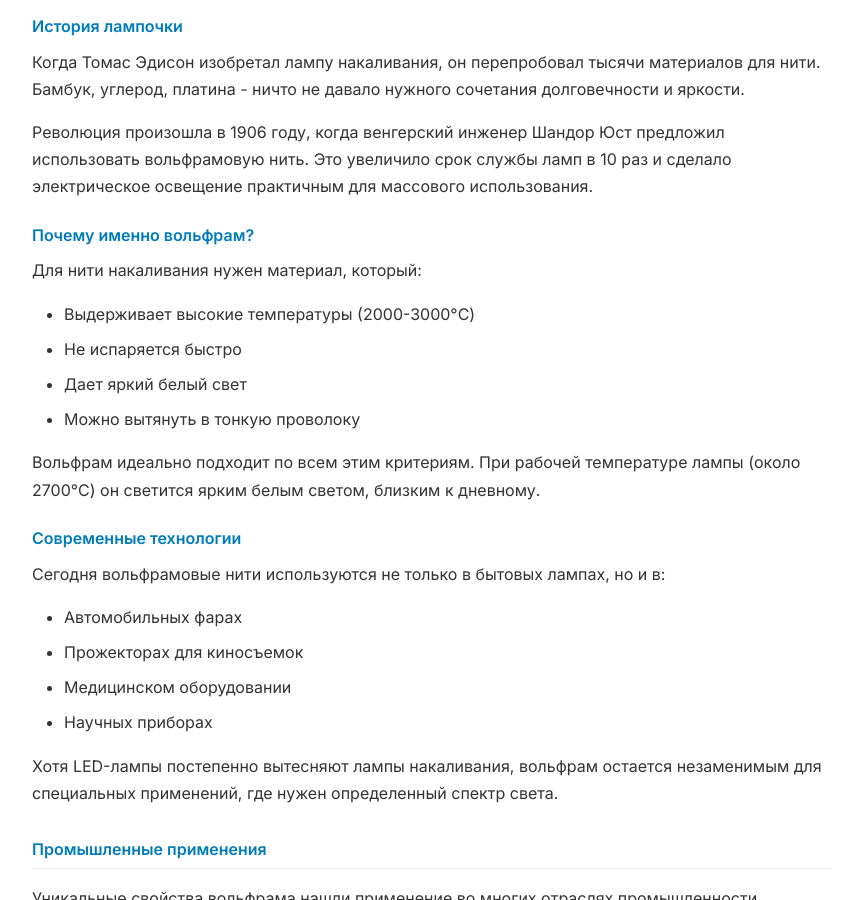
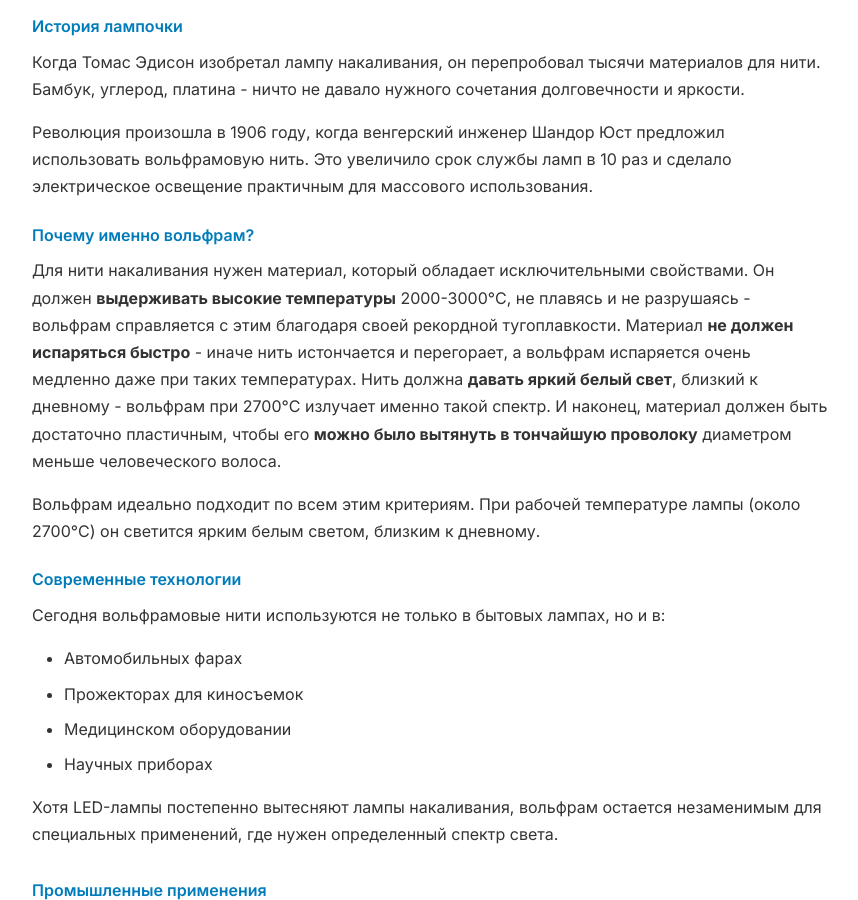
Before and after one commit to alexeygrigorev/little-book-of-metals-ru, a Jekyll site: the page built from часть_3_металлы/глава_28_вольфрам.md, in a window 1280 px wide and 900 px high, scrolled down 1811 px. Shown: the whole window, without its empty margins (208-1066 px from the left). Built offline with Jekyll 4.4.1, drawn with Linux system fonts in a browser that asks for light colours.

Commit message:
Enhanced chapters 25, 28, 35, 39: beryllium, tungsten, ecology, professions
Co-authored-by: alexeygrigorev <875246+alexeygrigorev@users.noreply.github.com>

```diff
--- a/часть_3_металлы/глава_28_вольфрам.md
+++ b/часть_3_металлы/глава_28_вольфрам.md
@@ -55,11 +55,7 @@ layout: chapter
 
 ### Почему именно вольфрам?
 
-Для нити накаливания нужен материал, который:
-- Выдерживает высокие температуры (2000-3000°C)
-- Не испаряется быстро
-- Дает яркий белый свет
-- Можно вытянуть в тонкую проволоку
+Для нити накаливания нужен материал, который обладает исключительными свойствами. Он должен **выдерживать высокие температуры** 2000-3000°C, не плавясь и не разрушаясь - вольфрам справляется с этим благодаря своей рекордной тугоплавкости. Материал **не должен испаряться быстро** - иначе нить истончается и перегорает, а вольфрам испаряется очень медленно даже при таких температурах. Нить должна **давать яркий белый свет**, близкий к дневному - вольфрам при 2700°C излучает именно такой спектр. И наконец, материал должен быть достаточно пластичным, чтобы его **можно было вытянуть в тончайшую проволоку** диаметром меньше человеческого волоса.
 
 Вольфрам идеально подходит по всем этим критериям. При рабочей температуре лампы (около 2700°C) он светится ярким белым светом, близким к дневному.
 
```
Also changed, not shown: часть_3_металлы/глава_25_бериллий.md (+2 -2 lines), часть_4_применения/глава_35_экология.md (+1 -5 lines).
